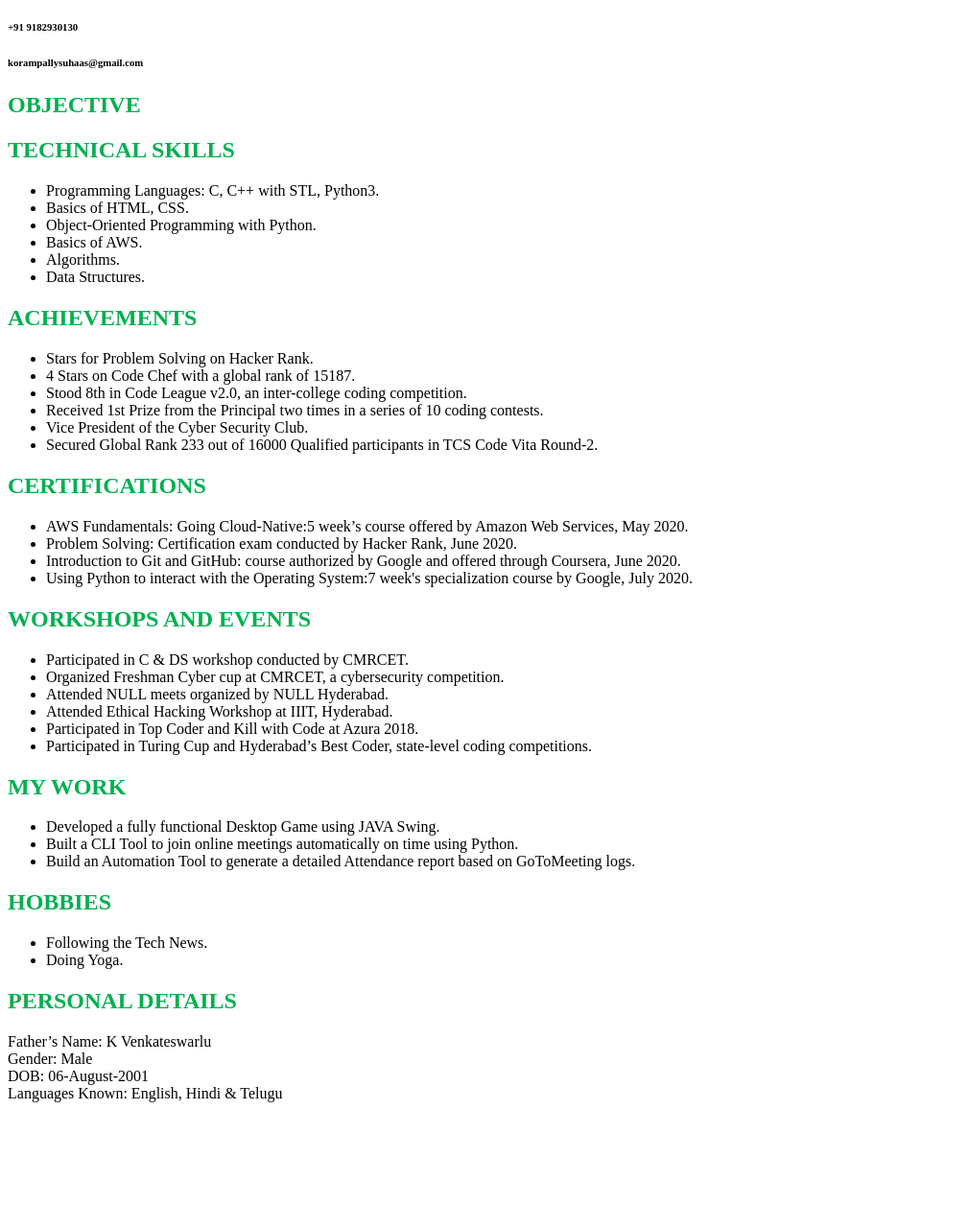
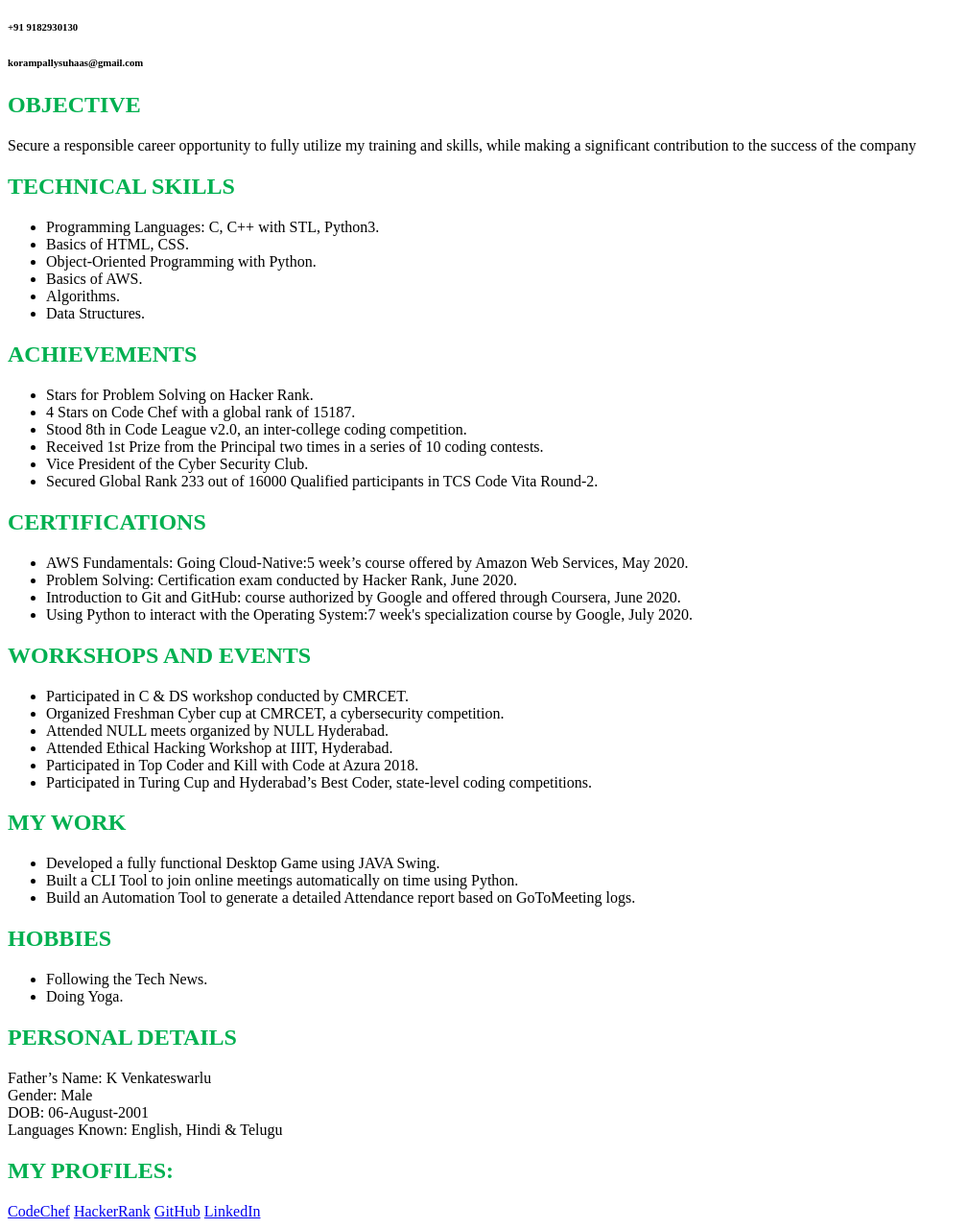
Before and after one commit to iam-v0id/beingzero-web-learn, a website: page static/html/resume.html in a window 1280 px wide. Shown: the part 61-1341 px from the top of the page at 96% size, without its empty margins (0-1009 px from the left). Before the commit the page ends 1218 px from the top, so only its background shows below. Drawn offline with Linux system fonts and the light colour scheme.

Commit message:
Aded Profiles

```diff
--- a/static/html/resume.html
+++ b/static/html/resume.html
@@ -13,6 +13,7 @@
         <h6>+91 9182930130</h6>
         <h6>korampallysuhaas@gmail.com</h6>
         <h2>OBJECTIVE</h2>
+        <p>Secure a responsible career opportunity to fully utilize my training and skills, while making a significant contribution to the success of the company</p>
         <h2>TECHNICAL SKILLS</h2>
         <ul>
             <li>Programming Languages: C, C++ with STL, Python3.</li>
@@ -67,6 +68,11 @@
         <br>
         Languages Known: English, Hindi & Telugu
         <br>
+        <h2>MY PROFILES: </h2>
+        <a href="https://www.codechef.com/users/suhaas_k">CodeChef</a>
+        <a href="https://www.hackerrank.com/18H51A0446?hr_r=1">HackerRank</a>
+        <a href="https://github.com/iam-v0id">GitHub</a>
+        <a href="https://www.linkedin.com/in/suhaas-korampally/">LinkedIn</a>
     </div>
     <script src="/js/resume.js"></script>
 </body>
```
